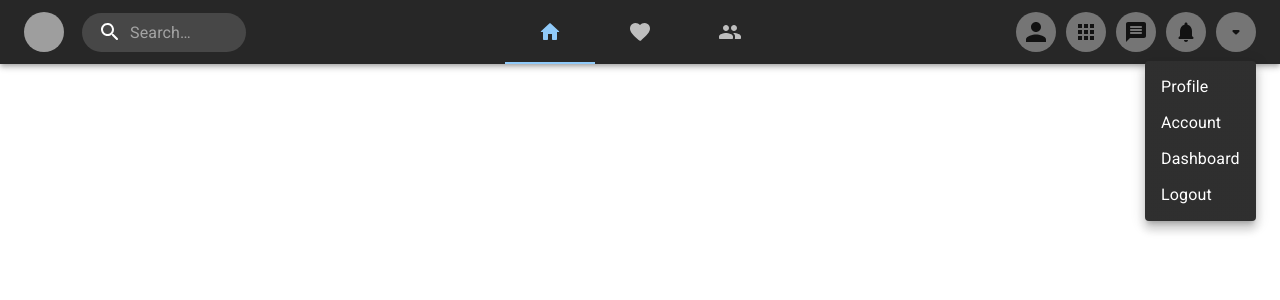
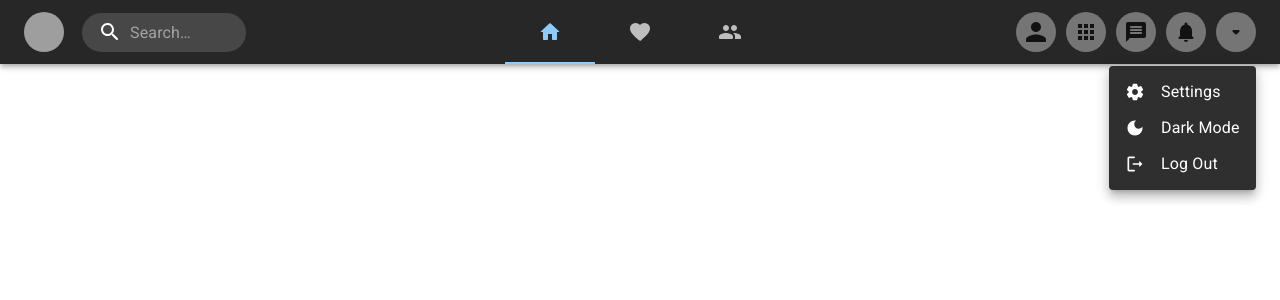
Before and after one commit to riyadh-dev/social-media-app, a React (Create React App) app in the folder packages/client/: page / in a window 1280 px wide. Both pictures are taken after a click on the button 1236 px from the left and 32 px from the top of the page. Shown: the top 300 px of the page. Built offline with nearby package versions, Linux system fonts and the light colour scheme; grey boxes are pictures that could not be loaded; the HTML template or start-up script is replaced by a standard one.

Commit message:
working on client topbar

```diff
--- a/packages/client/src/components/TopBar.tsx
+++ b/packages/client/src/components/TopBar.tsx
@@ -1,12 +1,15 @@
 import AppsIcon from '@mui/icons-material/AppsRounded';
 import ArrowDropDownIcon from '@mui/icons-material/ArrowDropDownRounded';
+import DarkModeIcon from '@mui/icons-material/DarkMode';
 import FavoriteIcon from '@mui/icons-material/FavoriteRounded';
 import HomeIcon from '@mui/icons-material/HomeRounded';
+import LogoutIcon from '@mui/icons-material/LogoutRounded';
 import MenuIcon from '@mui/icons-material/MenuRounded';
 import MessageIcon from '@mui/icons-material/MessageRounded';
 import NotificationsIcon from '@mui/icons-material/NotificationsRounded';
 import PeopleIcon from '@mui/icons-material/PeopleRounded';
 import SearchIcon from '@mui/icons-material/SearchRounded';
+import SettingsIcon from '@mui/icons-material/SettingsRounded';
 import {
 	alpha,
 	InputBase,
@@ -163,7 +166,7 @@ const TopBar = () => {
 								<ListItemIcon>
 									<HomeIcon fontSize='small' />
 								</ListItemIcon>
-								<ListItemText>Phone</ListItemText>
+								<ListItemText>Home</ListItemText>
 							</MenuItem>
 							<MenuItem>
 								<ListItemIcon>
@@ -175,7 +178,7 @@ const TopBar = () => {
 								<ListItemIcon>
 									<PeopleIcon fontSize='small' />
 								</ListItemIcon>
-								<ListItemText>Account</ListItemText>
+								<ListItemText>Friends</ListItemText>
 							</MenuItem>
 						</Menu>
 					</Box>
@@ -190,7 +193,6 @@ const TopBar = () => {
 					<Box
 						sx={{
 							flexGrow: 1,
-							zIndex: 1,
 							display: { xs: 'none', md: 'flex' },
 							justifyContent: 'center',
 						}}
@@ -201,13 +203,13 @@ const TopBar = () => {
 							aria-label='icon tabs example'
 							centered
 						>
-							<Tab icon={<HomeIcon />} aria-label='phone' sx={{ my: '8px' }} />
-							<Tab icon={<FavoriteIcon />} aria-label='favorite' />
-							<Tab icon={<PeopleIcon />} aria-label='person' />
+							<Tab icon={<HomeIcon />} aria-label='Home' sx={{ my: '8px' }} />
+							<Tab icon={<FavoriteIcon />} aria-label='Favorite' />
+							<Tab icon={<PeopleIcon />} aria-label='Friends' />
 						</Tabs>
 					</Box>
 
-					<Box sx={{ flexGrow: 0 }}>
+					<Box>
 						<IconButton
 							sx={{
 								p: 0,
@@ -258,7 +260,7 @@ const TopBar = () => {
 							</IconButton>
 						</Tooltip>
 						<Menu
-							sx={{ mt: '45px' }}
+							sx={{ mt: '50px' }}
 							id='menu-appBar'
 							anchorEl={anchorElUser}
 							anchorOrigin={{
@@ -273,11 +275,24 @@ const TopBar = () => {
 							open={Boolean(anchorElUser)}
 							onClose={handleCloseUserMenu}
 						>
-							{settings.map((setting) => (
-								<MenuItem key={setting} onClick={handleCloseNavMenu}>
-									<Typography textAlign='center'>{setting}</Typography>
-								</MenuItem>
-							))}
+							<MenuItem onClick={handleCloseNavMenu}>
+								<ListItemIcon>
+									<SettingsIcon fontSize='small' />
+								</ListItemIcon>
+								<ListItemText>Settings</ListItemText>
+							</MenuItem>
+							<MenuItem onClick={handleCloseNavMenu}>
+								<ListItemIcon>
+									<DarkModeIcon fontSize='small' />
+								</ListItemIcon>
+								<ListItemText>Dark Mode</ListItemText>
+							</MenuItem>
+							<MenuItem onClick={handleCloseNavMenu}>
+								<ListItemIcon>
+									<LogoutIcon fontSize='small' />
+								</ListItemIcon>
+								<ListItemText>Log Out</ListItemText>
+							</MenuItem>
 						</Menu>
 					</Box>
 				</Toolbar>
```
